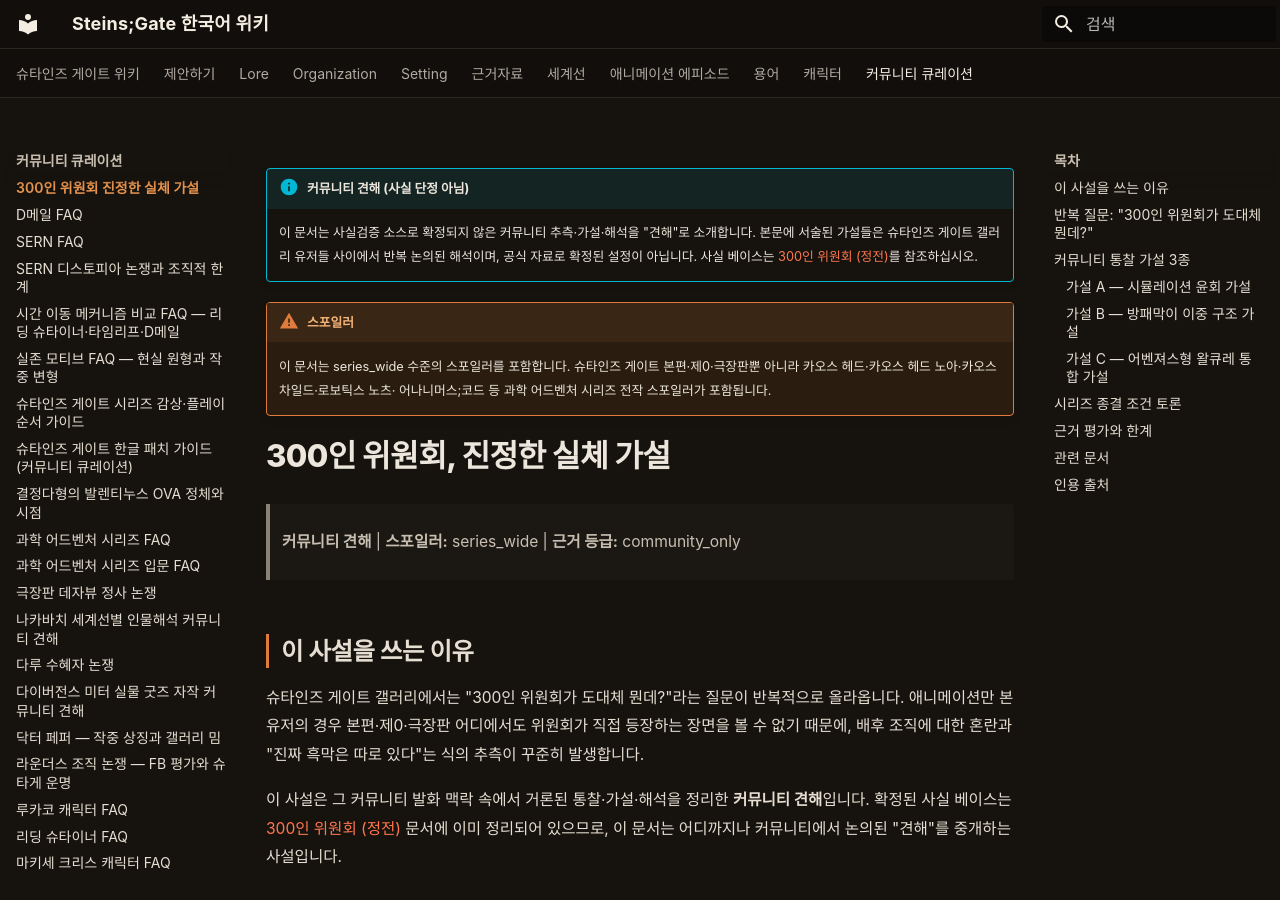
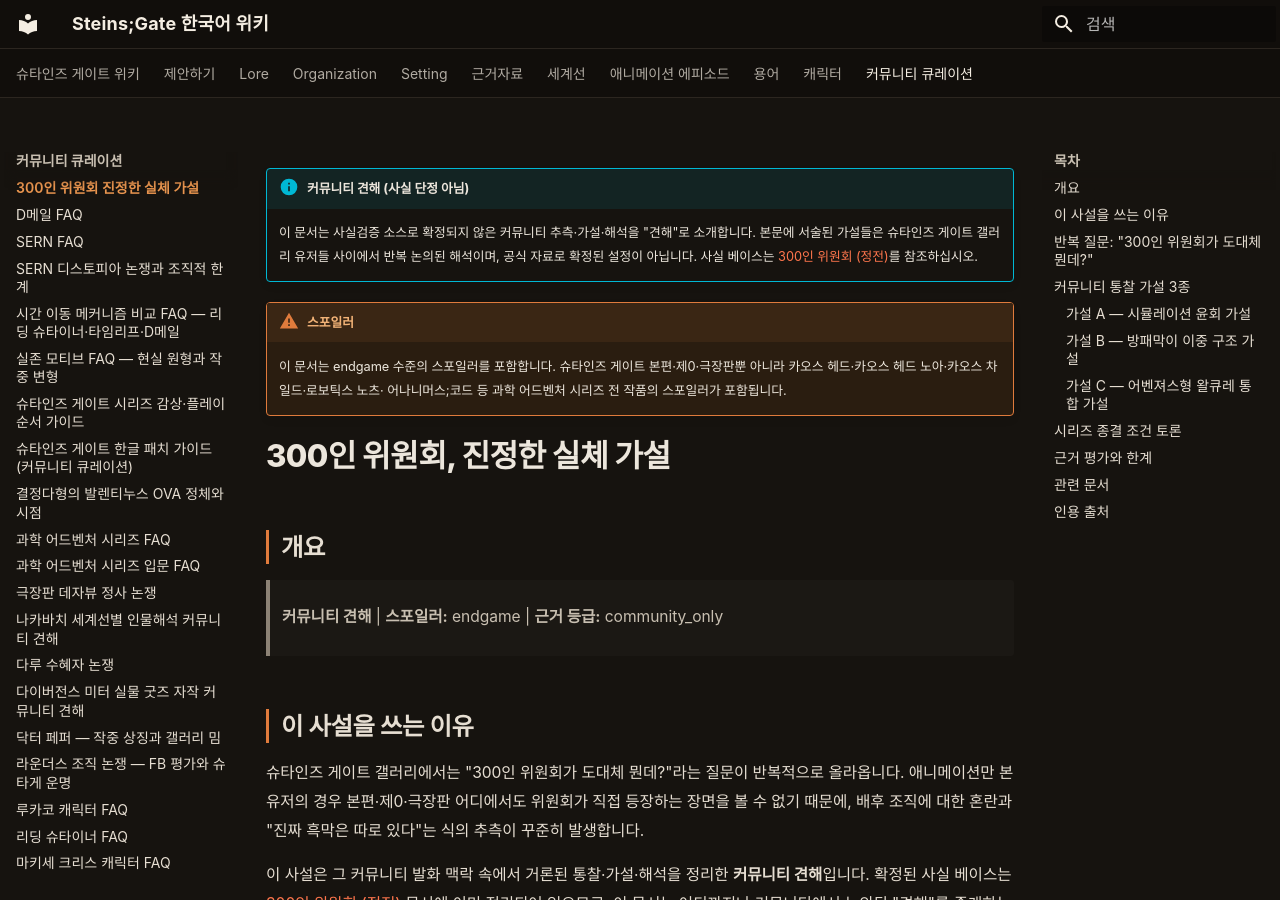
Before and after one commit to sgwiki/sgwiki.github.io, an MkDocs documentation site: the page built from wiki/커뮤니티-큐레이션/300인-위원회-진정한-실체-가설.md, in a window 1280 px wide and 900 px high. Built offline with MkDocs 1.6.1 and Material for MkDocs 9.7.7, drawn with Linux system fonts in a browser that asks for light colours; some web fonts are replaced; some of the changed text lies outside the part shown.

Commit message:
chore(wiki): 300인-위원회-진정한-실체-가설 정비 — spoiler enum 정규화·개요 섹션 추가·문체 교정
- 비표준 `spoiler: series_wide` → 표준 `spoiler: endgame` 교정 (강도 의미 동일)
- warning 배지·커뮤니티 견해 라벨 series_wide → endgame 동기화
- `## 개요` 섹션 추가 (기존 커뮤니티 견해 배지 위치 정리)
- '전작 스포일러' → '전 작품의 스포일러' 번역투 교정
- '정신만 보내지는' → '정신만 전이되는'
- '관리하는 관리자' → '관장하는 관리자' (중복 회피)
- '확인되나' → '확인되지만' 문체 교정

```diff
--- a/wiki/커뮤니티-큐레이션/300인-위원회-진정한-실체-가설.md
+++ b/wiki/커뮤니티-큐레이션/300인-위원회-진정한-실체-가설.md
@@ -1,5 +1,5 @@
 ---
-spoiler: series_wide
+spoiler: endgame
 category: 커뮤니티-큐레이션
 type: organization
 last_modified: 2026-06-30
@@ -17,13 +17,15 @@
     참조하십시오.
 
 !!! warning "스포일러"
-    이 문서는 series_wide 수준의 스포일러를 포함합니다.
+    이 문서는 endgame 수준의 스포일러를 포함합니다.
     슈타인즈 게이트 본편·제0·극장판뿐 아니라 카오스 헤드·카오스 헤드 노아·카오스 차일드·로보틱스 노츠·
-    어나니머스;코드 등 과학 어드벤처 시리즈 전작 스포일러가 포함됩니다.
+    어나니머스;코드 등 과학 어드벤처 시리즈 전 작품의 스포일러가 포함됩니다.
 
 # 300인 위원회, 진정한 실체 가설
 
-> **커뮤니티 견해** | **스포일러:** series_wide | **근거 등급:** community_only
+## 개요
+
+> **커뮤니티 견해** | **스포일러:** endgame | **근거 등급:** community_only
 
 ## 이 사설을 쓰는 이유
 
```
Also changed, not shown: other parts of wiki/커뮤니티-큐레이션/300인-위원회-진정한-실체-가설.md (+3 -3 lines).
